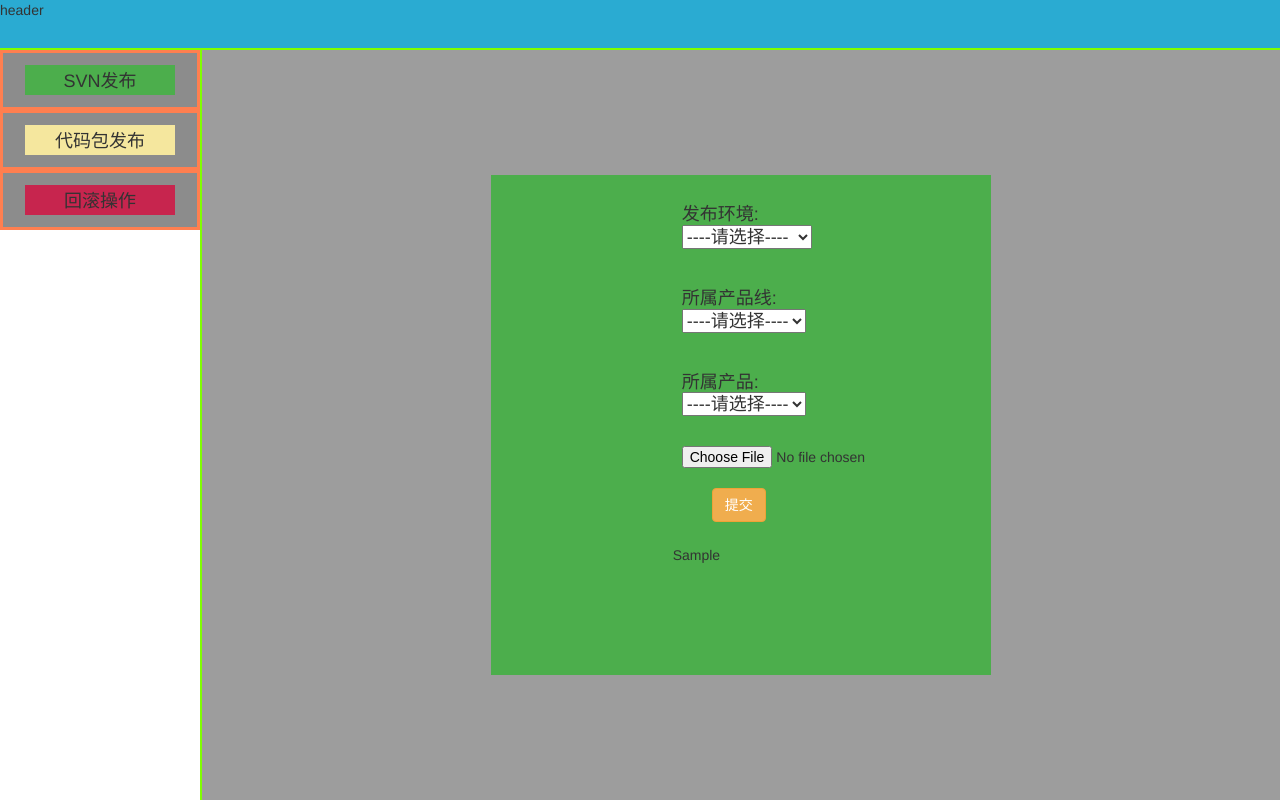
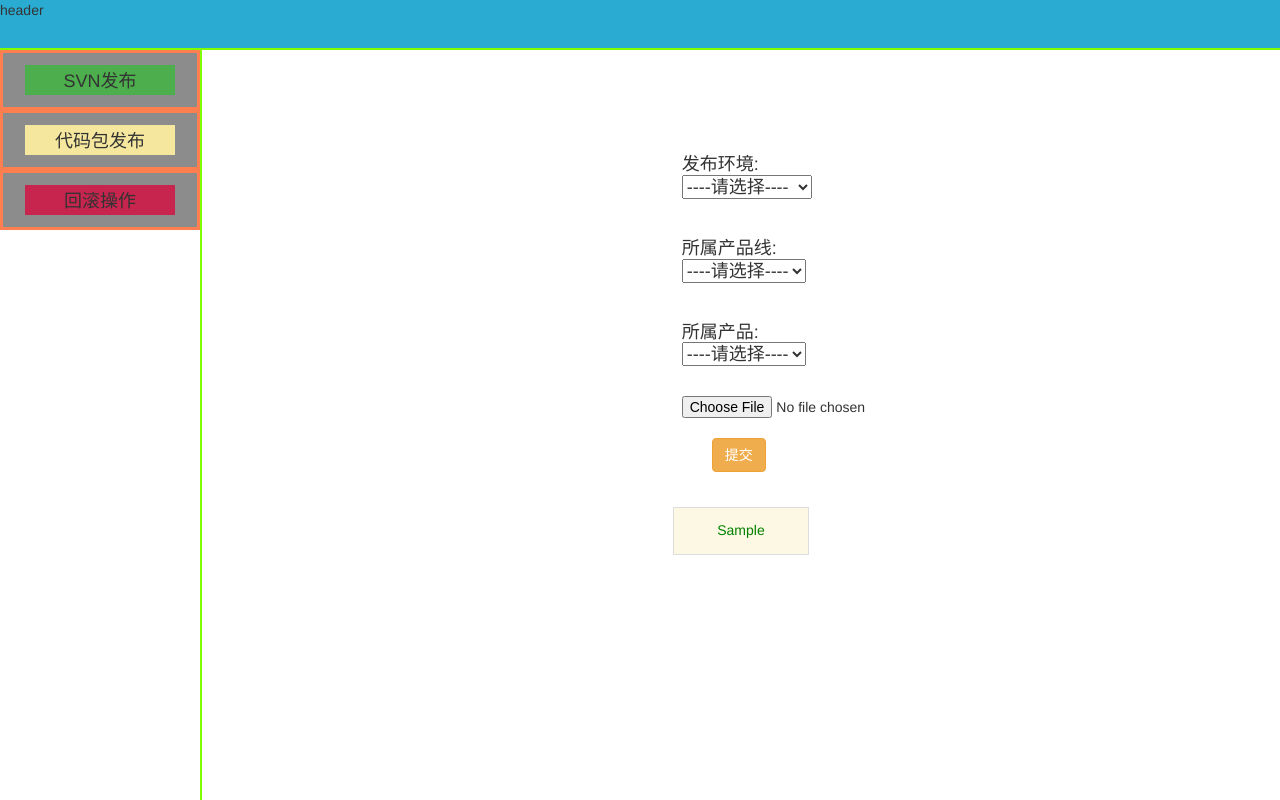
Before and after one commit to hellowgw/CodePush, a Django app: template templates/main/package.html in a window 1280 px wide. Run offline with Django 3.2, Linux system fonts and the light colour scheme; data comes from the database, SQL or seed files in the repository; tables that the repository leaves empty hold one stand-in row (values such as "Sample post"); the template is opened without the code that fills it: values that come from a table or form of the project are taken from there, most other values are stand-ins (such as "Sample title", 1, 10 or a date in 2020); some libraries are stand-ins or nearby versions.

Commit message:
优化代码包上传

```diff
--- a/static/css/commons.css
+++ b/static/css/commons.css
@@ -1,6 +1,10 @@
 
 body{
     margin: 0 auto;
+}
+
+table td{
+    text-align: center;
 }
 
 .login-btn{
@@ -53,7 +57,7 @@ body{
     right: 0;
     bottom: 0;
     left: 200px;
-    background-color: #9d9d9d;
+    /*background-color: #9d9d9d;*/
     overflow: auto;
     border-top: solid 2px chartreuse ;
     border-left: solid 2px chartreuse ;
@@ -86,11 +90,11 @@ body{
 
 .center-info{
     position: absolute;
-    background-color: #4cae4c;
+    /*background-color: #4cae4c;*/
     width: 500px;
     height: 500px;
     top: 50%;
     left: 50%;
-    margin-top: -250px;
+    margin-top: -300px;
     margin-left: -250px;
 }
--- a/templates/inc/comm_select.html
+++ b/templates/inc/comm_select.html
@@ -5,7 +5,7 @@
 
         <br>
         <h4>所属产品线:
-            <select id="production-line" name="productions-line">
+            <select class="select" id="production-line" name="productions-line">
                 <option>----请选择----</option>
             </select>
         </h4>
--- a/templates/inc/status.html
+++ b/templates/inc/status.html
@@ -1,11 +1,23 @@
 <div class="col-sm-offset-4 col-sm-4">
-    {% for e_msg in err_msg %}
-        <h5>{{ e_msg }}</h5>
-    {% endfor %}
+    <table class="table table-condensed table-bordered">
+        <tbody>
+            {% for e_msg in err_msg %}
+                <tr class="warning">
+                    <td style="color: red"><h5>{{ e_msg }}</h5></td>
+                </tr>
+            {% endfor %}
+        </tbody>
+    </table>
 </div><!-- end error mesaage -->
 
 <div class="col-sm-offset-4 col-sm-4">
-    {% for s_msg in success_msg %}
-        <h5>{{ s_msg }}</h5>
-    {% endfor %}
+    <table class="table table-condensed table-bordered">
+        <tbody>
+            {% for s_msg in success_msg %}
+                <tr class="warning">
+                    <td style="color: green"><h5>{{ s_msg }}</h5></td>
+                </tr>
+            {% endfor %}
+        </tbody>
+    </table>
 </div><!-- end success mesaage -->
```
Also changed, not shown: app01/views/comm.py (+29 -2 lines), app01/views/package.py (+12 -15 lines).
